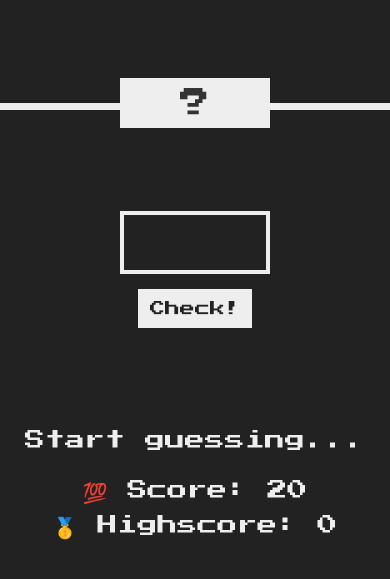
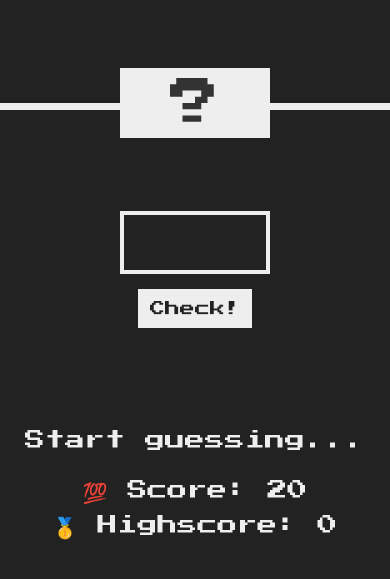
Before and after one commit to DistoRRRtion/Guess-My-Number, a plain HTML site: page index.html in a window 390 px wide. Shown: the part 185-764 px from the top of the page. Drawn offline with Linux system fonts and the light colour scheme.

Commit message:
Update style.css

```diff
--- a/style.css
+++ b/style.css
@@ -133,7 +133,6 @@ h1 {
   }
   .number {
     padding: 1rem 0rem;
-    font-size: 3rem;
     width: 15rem;
   }
   .message {
```
